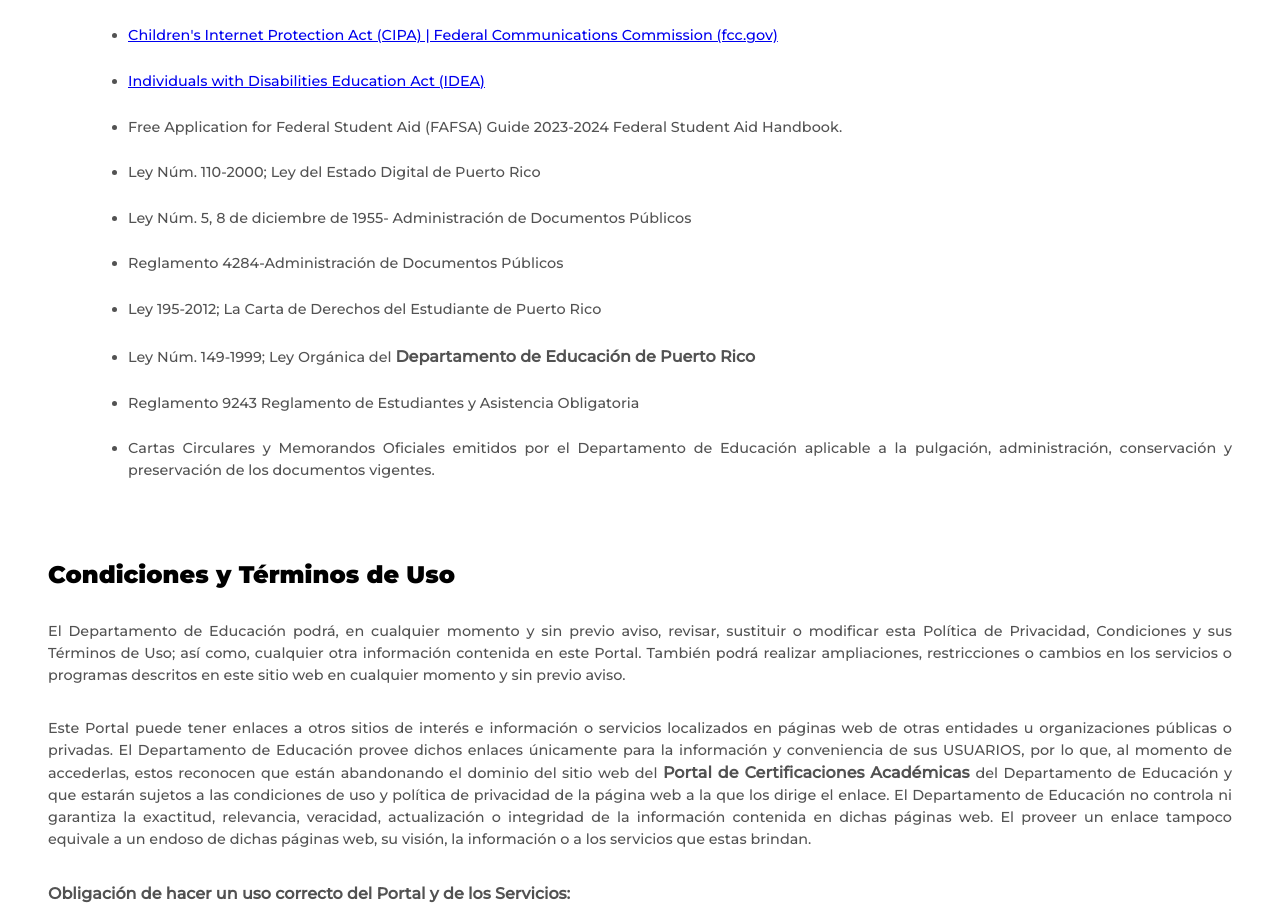
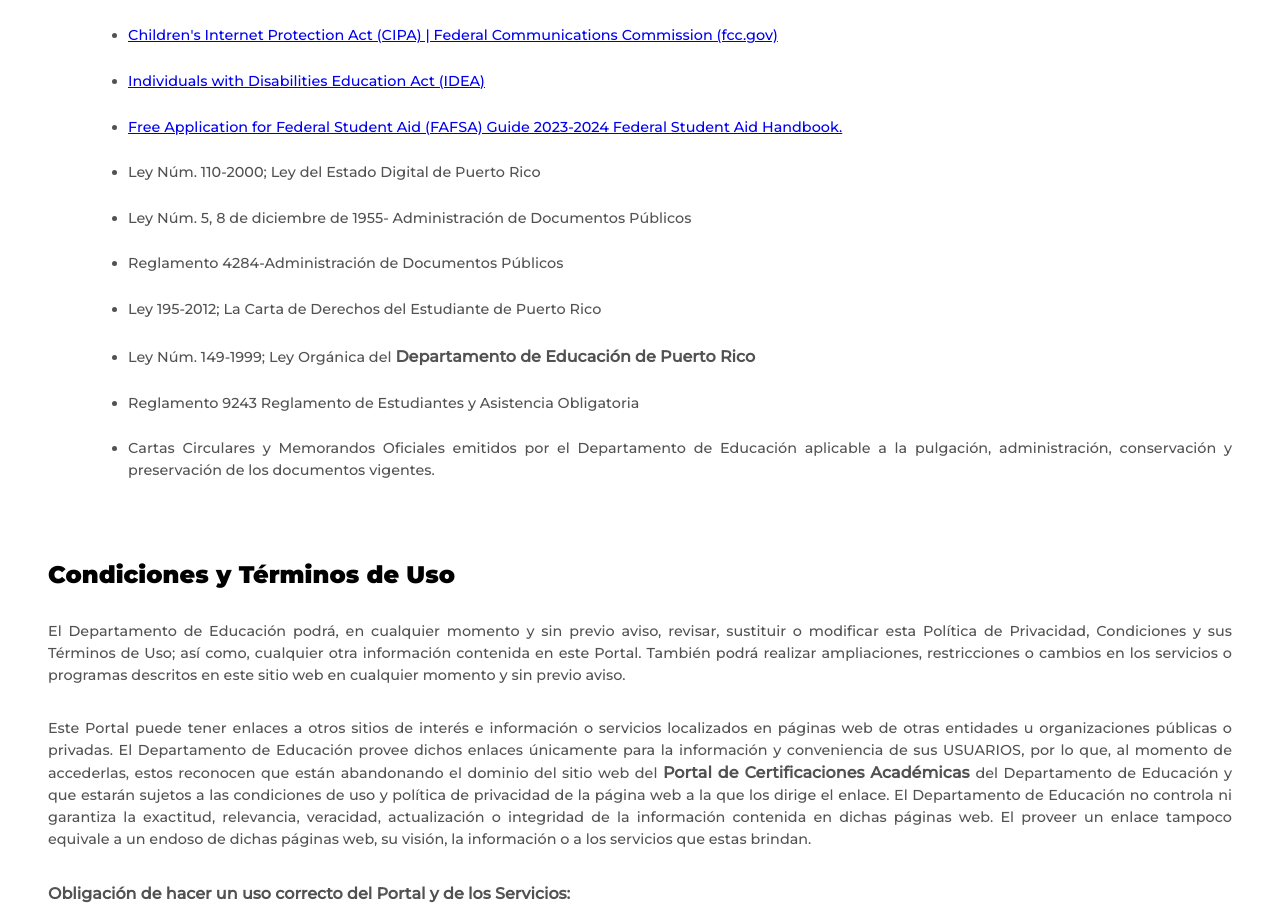
Before and after one commit to SoujiGitCode/depr-app, a React (Vite) app: page /terms-and-conditions in a window 1280 px wide. Shown: the part 2088-3002 px from the top of the page. Built offline with nearby package versions, Linux system fonts and the light colour scheme.

Commit message:
updated terms and conditions

```diff
--- a/src/views/TermsAndConditions/index.tsx
+++ b/src/views/TermsAndConditions/index.tsx
@@ -62,7 +62,7 @@ export default function TermsandConditions() {
         FERPA: "https://www.ed.gov/FERPA",
         CIPA: "https://www.fcc.gov/consumers/guides/childrens-internet-protection-act",
         IDEA: "https://sites.ed.gov/idea/",
-        FAFSA: "https://studentaid.gov/h/apply-for-aid/fafsa",
+        FAFSA: "https://fsapartners.ed.gov/knowledge-center/fsa-handbook/2023-2024/vol2/ch7-record-keeping-privacy-electronic-processes",
         DigitalStateLawPR: "https://www.lexjuris.com/lexlex/Leyes2000/lex2000110.htm",
         PublicDocumentsAdministration: "https://www.pr.gov/",
         StudentRightsCharterPR: "https://www2.pr.gov/agencias/oech/Pages/Carta-Derechos.aspx",
@@ -239,7 +239,7 @@ export default function TermsandConditions() {
                                 <li><a href={urlDictionary.FERPA} target="_blank" rel="noopener noreferrer" style={linkStyle}>Family Educational Rights and Privacy Act (FERPA)</a></li>
                                 <li><a href={urlDictionary.CIPA} target="_blank" rel="noopener noreferrer" style={linkStyle}>Children's Internet Protection Act (CIPA) | Federal Communications Commission (fcc.gov)</a></li>
                                 <li><a href={urlDictionary.IDEA} target="_blank" rel="noopener noreferrer" style={linkStyle}>Individuals with Disabilities Education Act (IDEA)</a></li>
-                                <li>Free Application for Federal Student Aid (FAFSA) Guide 2023-2024 Federal Student Aid Handbook.</li>
+                                <li><a href={urlDictionary.FAFSA} target="_blank" rel="noopener noreferrer" style={linkStyle}>Free Application for Federal Student Aid (FAFSA) Guide 2023-2024 Federal Student Aid Handbook.</a></li>
                                 <li>Ley Núm. 110-2000; Ley del Estado Digital de Puerto Rico</li>
                                 <li>Ley Núm. 5, 8 de diciembre de 1955- Administración de Documentos Públicos</li>
                                 <li>Reglamento 4284-Administración de Documentos Públicos</li>
```
